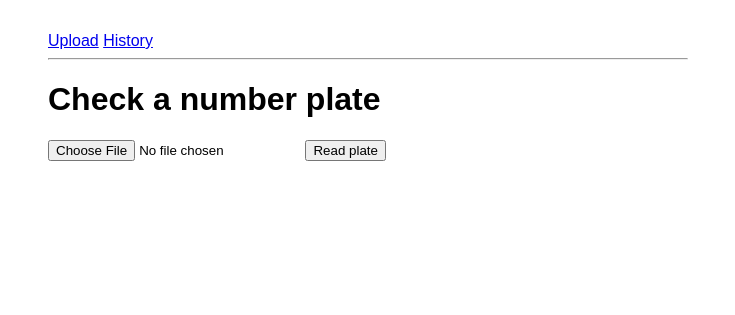
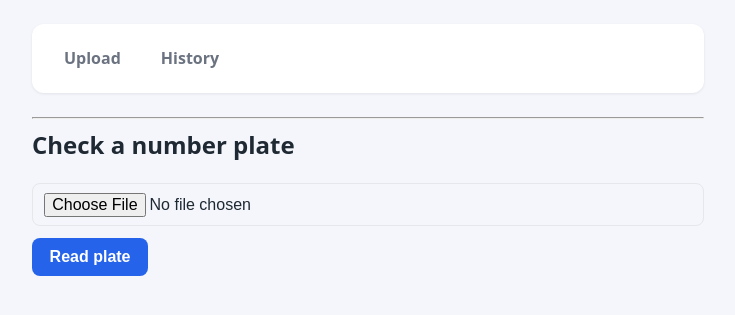
Before and after one commit to 87vspry4fw-maker/ANPR, a Flask app: page / in a window 1280 px wide. Shown: the top 315 px of the page, without its empty margins (272-1007 px from the left). Run offline with Flask 3, Linux system fonts and the light colour scheme; parts of the project's set-up code (start-up, migrations or seed data) failed here and were passed over.

Commit message:
made it nicer to look at

```diff
--- /dev/null
+++ b/static/style.css
@@ -0,0 +1,101 @@
+:root {
+  --bg: #f4f6fb;
+  --card: #ffffff;
+  --ink: #1f2933;
+  --muted: #6b7280;
+  --brand: #2563eb;
+  --brand-dark: #1d4ed8;
+  --ok: #059669;
+  --danger: #dc2626;
+  --border: #e5e7eb;
+}
+
+* { box-sizing: border-box; }
+
+body {
+  font-family: system-ui, -apple-system, "Segoe UI", sans-serif;
+  background: var(--bg);
+  color: var(--ink);
+  max-width: 720px;
+  margin: 0 auto;
+  padding: 1.5rem;
+  line-height: 1.5;
+}
+
+/* Top navigation bar */
+nav {
+  display: flex;
+  gap: 1rem;
+  align-items: center;
+  background: var(--card);
+  padding: 1rem 1.25rem;
+  border-radius: 12px;
+  box-shadow: 0 1px 3px rgba(0,0,0,.08);
+  margin-bottom: 1.5rem;
+}
+nav a {
+  text-decoration: none;
+  color: var(--muted);
+  font-weight: 600;
+  padding: .4rem .75rem;
+  border-radius: 8px;
+}
+nav a:hover { background: var(--bg); color: var(--brand); }
+
+/* Cards wrap each page's content */
+.card {
+  background: var(--card);
+  padding: 1.5rem;
+  border-radius: 12px;
+  box-shadow: 0 1px 3px rgba(0,0,0,.08);
+}
+
+h1 { margin-top: 0; font-size: 1.5rem; }
+
+/* Buttons */
+button, .btn {
+  display: inline-block;
+  background: var(--brand);
+  color: #fff;
+  border: none;
+  padding: .6rem 1.1rem;
+  border-radius: 8px;
+  font-size: 1rem;
+  font-weight: 600;
+  cursor: pointer;
+  text-decoration: none;
+}
+button:hover, .btn:hover { background: var(--brand-dark); }
+.btn-danger { background: var(--danger); }
+.btn-danger:hover { filter: brightness(.9); }
+
+/* Form inputs */
+input {
+  font-size: 1rem;
+  padding: .55rem .7rem;
+  border: 1px solid var(--border);
+  border-radius: 8px;
+  width: 100%;
+  margin: .25rem 0 .75rem;
+}
+form p { margin: .25rem 0; }
+
+/* Status text */
+.banned { color: var(--danger); font-weight: 700; font-size: 1.1rem; }
+.ok { color: var(--ok); font-weight: 700; font-size: 1.1rem; }
+
+/* Flash messages */
+.flash {
+  background: #fff7ed;
+  border: 1px solid #fed7aa;
+  color: #9a3412;
+  padding: .75rem 1rem;
+  border-radius: 8px;
+  margin-bottom: 1rem;
+}
+
+/* Tables */
+table { border-collapse: collapse; width: 100%; margin-top: .5rem; }
+th, td { border-bottom: 1px solid var(--border); padding: .6rem; text-align: left; }
+th { background: var(--bg); font-size: .85rem; text-transform: uppercase; color: var(--muted); }
+tr:hover td { background: #fafbff; }
--- a/templates/base.html
+++ b/templates/base.html
@@ -1,10 +1,6 @@
 <!doctype html>
 <title>ANPR Car Park System</title>
-<style>
-    body { font-family: sans-serif; max-width: 640px; margin: 2rem auto; }.flash { background: #ffe69c; padding: .5rem; border: 1px solid #ffe69c; }.banned { color: #b00; font-weight: bold;}.ok {color: #080; font-weight: bold;}
-    table { border-collapse: collapse; width: 100%; }
-    td, th { border: 1px solid #ccc; padding: .4rem; text-align: left; }
-</style>
+<link rel="stylesheet" href="{{ url_for('static', filename='style.css') }}">
 <nav>
     <a href="{{ url_for('index') }}">Upload</a>
     <a href="{{ url_for('history') }}">History</a>
--- a/templates/result.html
+++ b/templates/result.html
@@ -5,13 +5,13 @@
 
   {% if is_banned %}
     <p class="banned">This vehicle is BANNED.</p>
-    <a href="{{ url_for('details', plate=plate) }}">View details</a>
+    <a class="btn" href="{{ url_for('details', plate=plate) }}">View details</a>
     <form method="post" action="{{ url_for('unban', plate=plate) }}" style="display:inline">
       <input type="hidden" name="plate" value="{{ plate }}">
-      <button type="submit">Unban</button>
+      <button class="btn-danger" type="submit">Unban</button>
     </form>
   {% else %}
     <p class="ok">This vehicle is not banned.</p>
-    <a href="{{ url_for('ban', plate=plate) }}">Ban this vehicle</a>
+    <a class="btn" href="{{ url_for('ban', plate=plate) }}">Ban this vehicle</a>
   {% endif %}
 {% endblock %}
```
